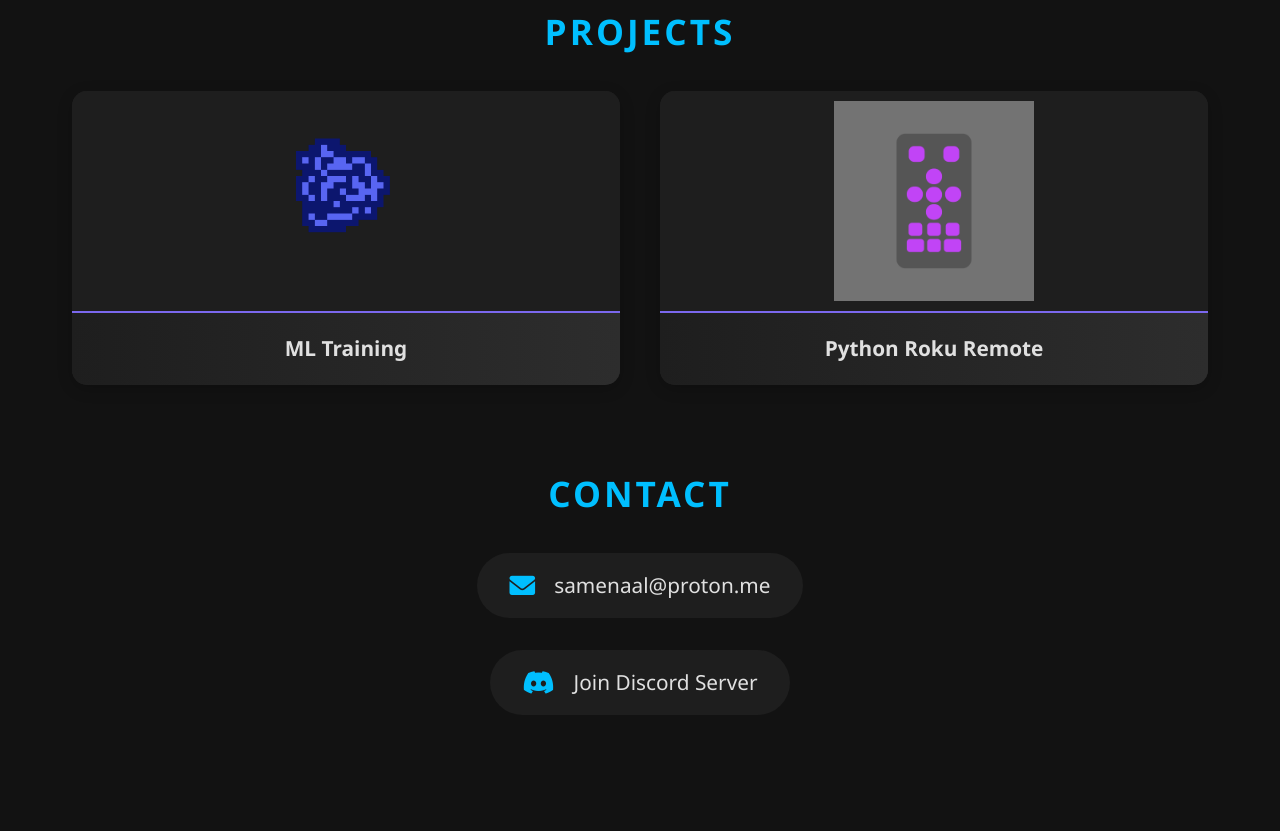
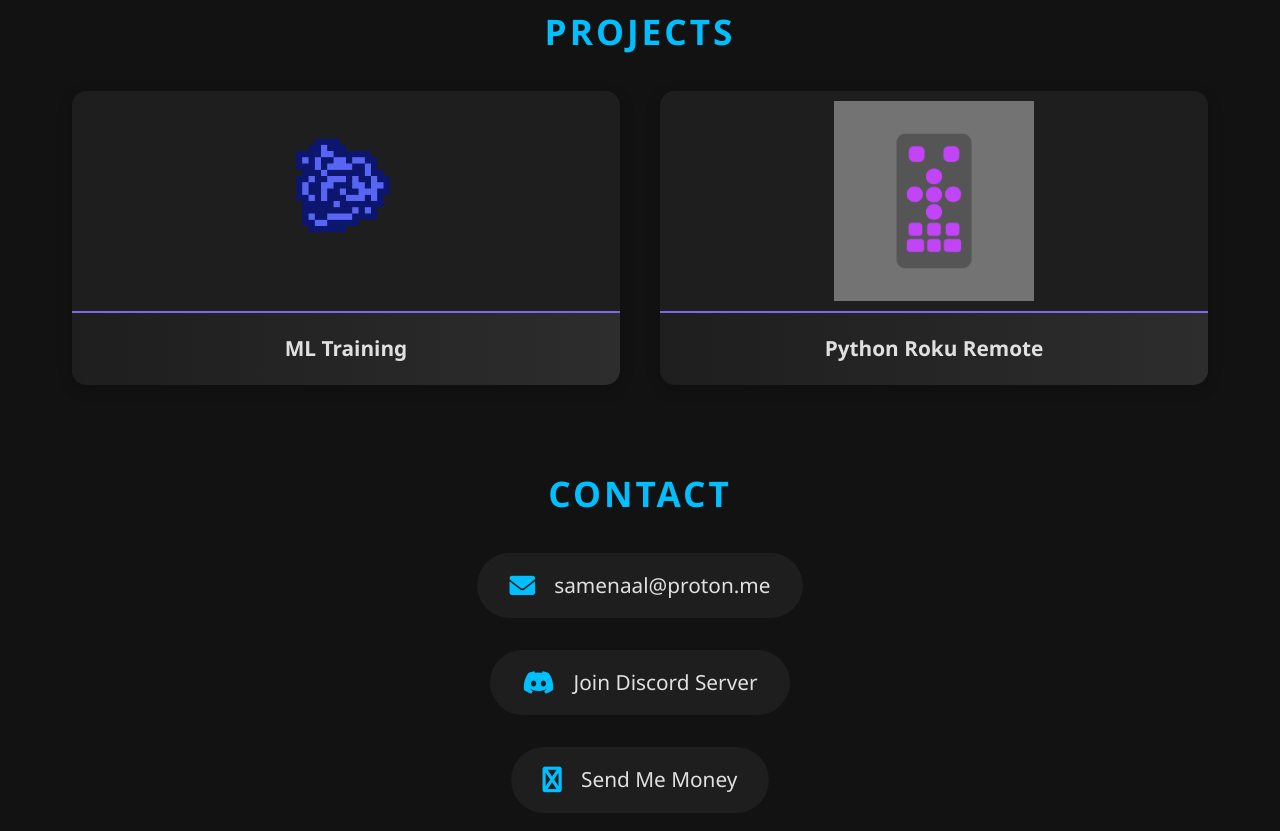
Before and after one commit to Samenal-sys/web, a plain HTML site: page index.html in a window 1280 px wide. Shown: the part 389-1220 px from the top of the page. Before the commit the page ends 1136 px from the top, so only its background shows below. Drawn offline with Linux system fonts and the light colour scheme.

Commit message:
Update index.html

```diff
--- a/index.html
+++ b/index.html
@@ -46,6 +46,8 @@
                 <div class="contact-item">
                     <i class="fab fa-discord"></i>
                     <a href="https://discord.gg/A3B9UcGjfR" target="_blank">Join Discord Server</a>
+                </div> <div class="contact-item"><i class="fab fa-wallet"></i>
+                    <a href="https://cash.app/$SamenalSys" target="_blank">Send Me Money</a>
                 </div>
             </div>
         </section>
```
